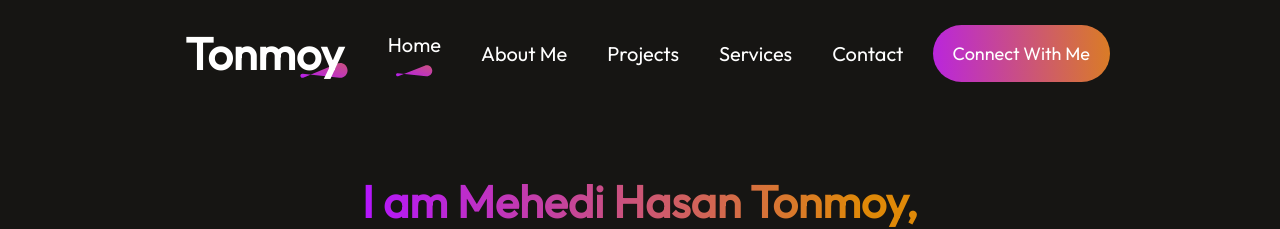
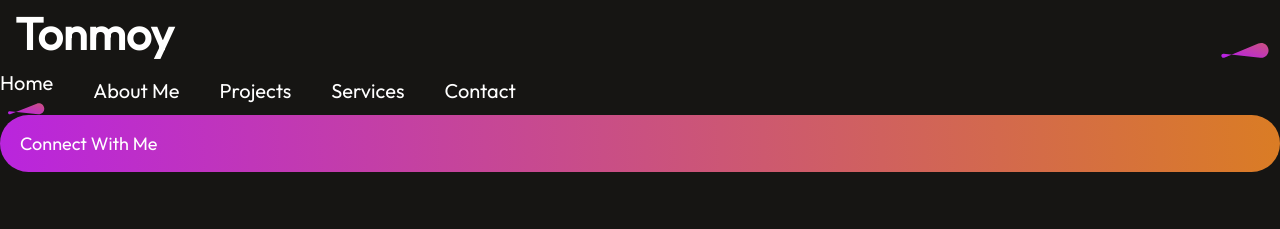
Before and after one commit to tonmoy3673/portfolio, a React (Vite) app: page / in a window 1280 px wide. Shown: the top 229 px of the page. Built offline with nearby package versions, Linux system fonts and the light colour scheme.

Commit message:
:bulb: set navbar

```diff
--- a/src/Components/Hero/Hero.jsx
+++ b/src/Components/Hero/Hero.jsx
@@ -35,7 +35,7 @@ const Hero = () => {
       <div>
         <img
           src="/public/assets/hero.png"
-          className="w-3/5 md:w-7/12 !mx-auto md:mx-0"
+          className="w-3/5 md:w-8/12 !mx-auto md:mx-0"
         />
       </div>
       </div>
--- a/src/Components/Navbar/Navbar.css
+++ b/src/Components/Navbar/Navbar.css
@@ -1,9 +1,4 @@
-.navbar {
-  display: flex;
-  align-items: center;
-  justify-content: space-between;
-  margin: 20px 170px;
-}
+
 .nav-menu {
   display: flex;
   align-items: center;
--- a/src/Components/Navbar/Navbar.jsx
+++ b/src/Components/Navbar/Navbar.jsx
@@ -12,7 +12,7 @@ const Navbar = () => {
         menuRef.current.style.right="-350px"
     }
     return (
-        <div className='navbar md:pt-2'>
+        <div className='navbar container max-w-6xl mx-auto flex items-center justify-between md:pt-2'>
             {/* <img src='/public/assets/logo.svg' alt='logo'/> */}
             <div className='nav-title'>
                 <h1>Tonmoy</h1>
```
